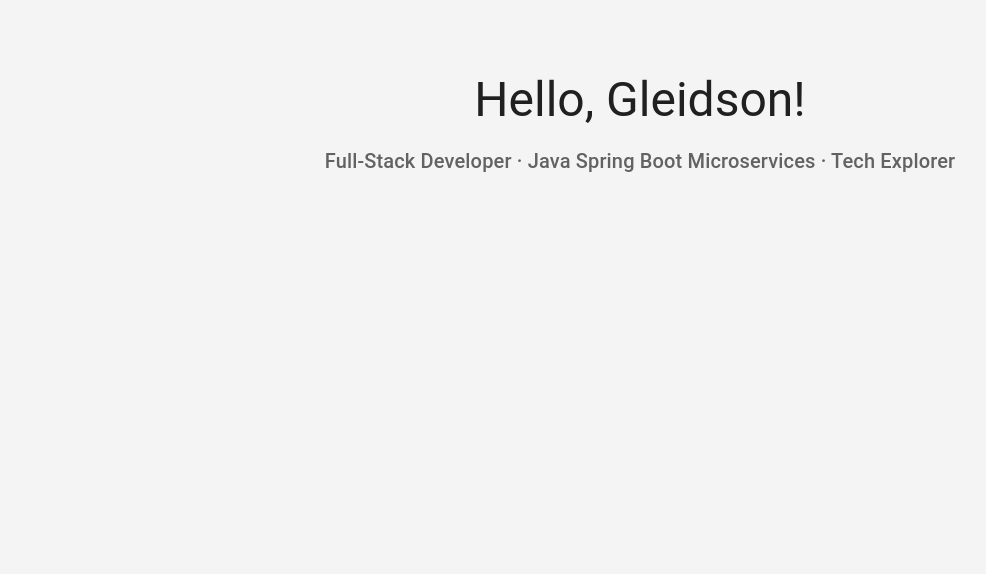
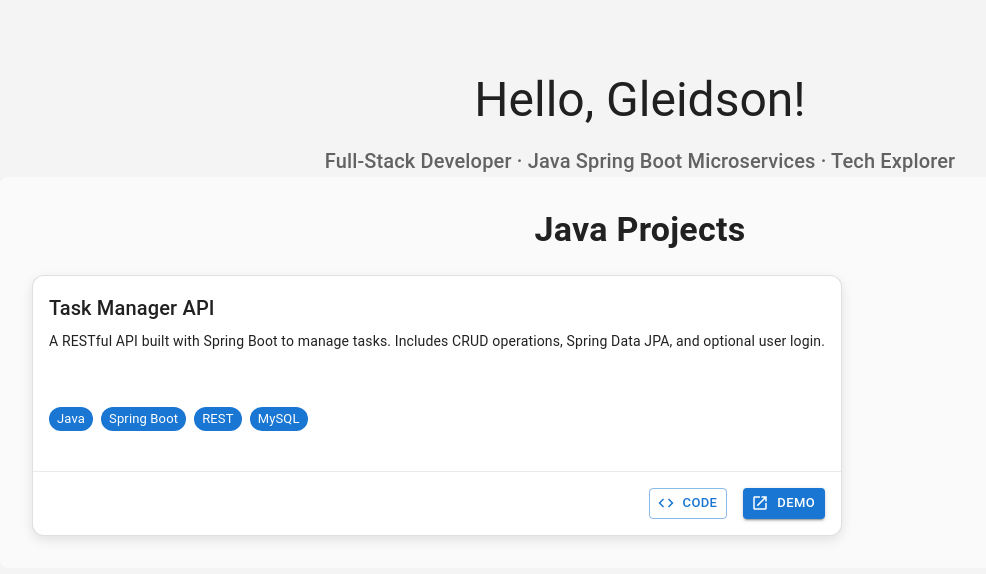
Before and after one commit to gleidsonguilhem/gleidson-portfolio, a React (Vite) app: page / in a window 1280 px wide. Shown: the top 574 px of the page, without its empty margins (0-986 px from the left). Built offline with nearby package versions, Linux system fonts and the light colour scheme.

Commit message:
Implement ProjectCards template, add JavaProject using Template and implement DarkMode to customize ProjectCard

```diff
--- a/package.json
+++ b/package.json
@@ -16,13 +16,14 @@
     "@emotion/styled": "^11.14.0",
     "@mui/icons-material": "^7.1.1",
     "@mui/material": "^7.1.1",
+    "@mui/system": "^7.1.1",
     "react": "^19.1.0",
     "react-dom": "^19.1.0"
   },
   "devDependencies": {
     "@eslint/js": "^9.25.0",
-    "@types/react": "^19.1.2",
-    "@types/react-dom": "^19.1.2",
+    "@types/react": "^19.1.8",
+    "@types/react-dom": "^19.1.6",
     "@vitejs/plugin-react": "^4.4.1",
     "eslint": "^9.25.0",
     "eslint-plugin-react-hooks": "^5.2.0",
--- /dev/null
+++ b/src/components/JavaProjects.tsx
@@ -0,0 +1,59 @@
+import Grid from '@mui/material/Grid';
+import Typography from '@mui/material/Typography';
+import Box from '@mui/material/Box';
+import { useTheme } from '@mui/material';
+
+import ProjectCard from "../components/ProjectCard";  // <-- import the reusable card here
+
+const projects = [
+  {
+    title: "Task Manager API",
+    description:
+      "A RESTful API built with Spring Boot to manage tasks. Includes CRUD operations, Spring Data JPA, and optional user login.",
+    tags: ["Java", "Spring Boot", "REST", "MySQL"],
+    github: "https://github.com/gleidsonguilhem/springboot-todo-api",
+    //liveDemo: "https://your-deployment-link.com",
+  },
+  // Add more projects here later as needed
+];
+
+export default function JavaProjects() {
+  const theme = useTheme();
+
+  return (
+    <Box
+      sx={{
+        p: { xs: 2, md: 4 },
+        backgroundColor: theme.palette.mode === "dark" ? "#121212" : "#fafafa",
+        borderRadius: 2,
+      }}
+    >
+      <Typography
+        variant="h4"
+        gutterBottom
+        sx={{
+          fontWeight: "bold",
+          color: theme.palette.text.primary,
+          mb: 3,
+          textAlign: "center",
+        }}
+      >
+        Java Projects
+      </Typography>
+
+      <Grid container spacing={4}>
+        {projects.map((project, index) => (
+          <Grid item xs={12} md={6} key={index}>
+            <ProjectCard
+              title={project.title}
+              description={project.description}
+              tags={project.tags}
+              githubUrl={project.github}
+              liveDemoUrl={project.liveDemo}
+            />
+          </Grid>
+        ))}
+      </Grid>
+    </Box>
+  );
+}
--- /dev/null
+++ b/src/components/ProjectCard.tsx
@@ -0,0 +1,104 @@
+import {
+  Card,
+  CardContent,
+  Typography,
+  Chip,
+  Button,
+  Box,
+  useTheme,
+} from "@mui/material";
+import { Code as CodeIcon, Launch as LaunchIcon } from "@mui/icons-material";
+
+interface ProjectCardProps {
+  title: string;
+  description: string;
+  tags: string[];
+  githubUrl: string;
+  liveDemoUrl: string;
+}
+
+export default function ProjectCard({
+  title,
+  description,
+  tags,
+  githubUrl,
+  liveDemoUrl,
+}: ProjectCardProps) {
+  const theme = useTheme();
+
+  return (
+    <Card
+      variant="outlined"
+      sx={{
+        borderRadius: 3,
+        boxShadow:
+          theme.palette.mode === "dark"
+            ? "0 4px 20px rgba(255,255,255,0.05)"
+            : "0 4px 12px rgba(0,0,0,0.1)",
+        backgroundColor:
+          theme.palette.mode === "dark" ? theme.palette.background.paper : "#fff",
+        display: "flex",
+        flexDirection: "column",
+        transition: "transform 0.3s ease",
+        "&:hover": {
+          transform: "translateY(-6px)",
+          boxShadow:
+            theme.palette.mode === "dark"
+              ? "0 10px 30px rgba(255,255,255,0.12)"
+              : "0 10px 30px rgba(0,0,0,0.2)",
+        },
+      }}
+    >
+      <CardContent sx={{ flexGrow: 1 }}>
+        <Typography variant="h6" component="h3" gutterBottom>
+          {title}
+        </Typography>
+        <Typography variant="body2" sx={{ mb: 2, minHeight: 60 }}>
+          {description}
+        </Typography>
+
+        <Box sx={{ display: "flex", flexWrap: "wrap", gap: 1, mb: 3 }}>
+          {tags.map((tag) => (
+            <Chip key={tag} label={tag} size="small" color="primary" />
+          ))}
+        </Box>
+      </CardContent>
+
+      <Box
+        sx={{
+          display: "flex",
+          gap: 2,
+          p: 2,
+          borderTop: `1px solid ${
+            theme.palette.mode === "dark"
+              ? "rgba(255,255,255,0.12)"
+              : "rgba(0,0,0,0.08)"
+          }`,
+          justifyContent: "flex-end",
+        }}
+      >
+        <Button
+          variant="outlined"
+          size="small"
+          href={githubUrl}
+          startIcon={<CodeIcon />}
+          target="_blank"
+          rel="noopener noreferrer"
+        >
+          Code
+        </Button>
+
+        <Button
+          variant="contained"
+          size="small"
+          href={liveDemoUrl}
+          startIcon={<LaunchIcon />}
+          target="_blank"
+          rel="noopener noreferrer"
+        >
+          Demo
+        </Button>
+      </Box>
+    </Card>
+  );
+}
--- a/src/main.tsx
+++ b/src/main.tsx
@@ -3,6 +3,7 @@
 import App from './App';
 import { ThemeProvider, CssBaseline } from '@mui/material';
 import { getTheme } from './theme';
+import JavaProjects from './components/JavaProjects';
 
 const Root = () => {
   const [mode, setMode] = useState<'light' | 'dark'>('light');
@@ -11,12 +12,15 @@
     setMode((prev) => (prev === 'light' ? 'dark' : 'light'));
   };
 
+
+
   const theme = getTheme(mode);
 
   return (
     <ThemeProvider theme={theme}>
       <CssBaseline />
       <App toggleTheme={toggleTheme} mode={mode} />
+      <JavaProjects />
     </ThemeProvider>
   );
 };
--- a/tsconfig.app.json
+++ b/tsconfig.app.json
@@ -5,6 +5,7 @@
     "useDefineForClassFields": true,
     "lib": ["ES2020", "DOM", "DOM.Iterable"],
     "module": "ESNext",
+    "esModuleInterop": true,
     "skipLibCheck": true,
 
     /* Bundler mode */
```
Also changed, not shown: 1 other file (tests, documents, lock files or other folders).
